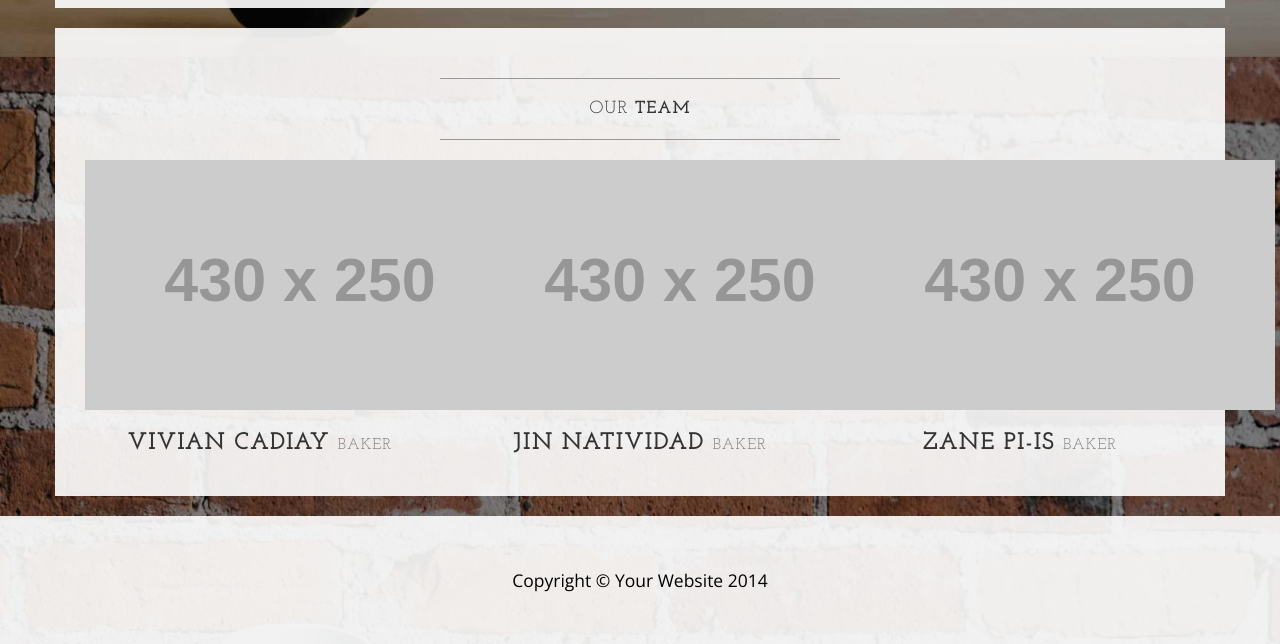
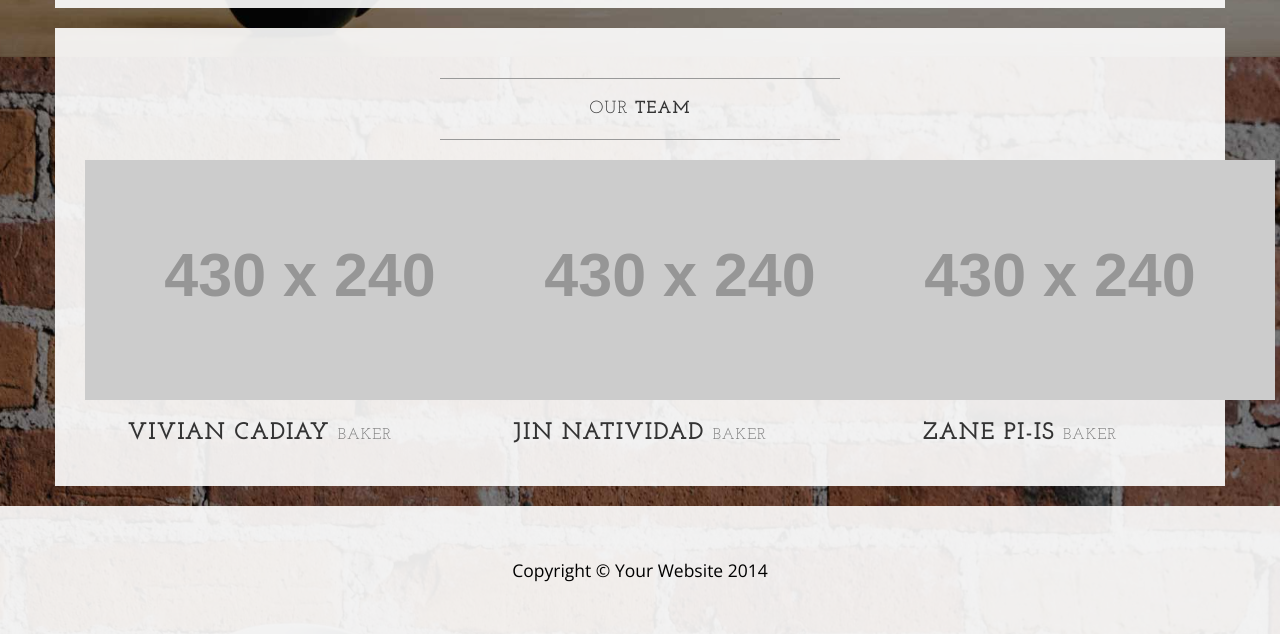
Before and after one commit to jhennatividad/Cake.github.io, a plain HTML site: page about.html in a window 1280 px wide. Shown: the part 743-1387 px from the top of the page. Drawn offline with nearby package versions, Linux system fonts and the light colour scheme; placeholder pictures from the web are drawn by us.

Commit message:
Update about.html

```diff
--- a/about.html
+++ b/about.html
@@ -104,19 +104,19 @@
                     <hr>
                 </div>
                 <div class="col-sm-4 text-center">
-                    <img class="http://assets.merriam-webster.com/mw/images/gallery/gal-wap-slideshow-slide/top-10-authorisms-meme-759@1x.jpg" src="http://placehold.it/430x250" alt="">
+                    <img class="http://assets.merriam-webster.com/mw/images/gallery/gal-wap-slideshow-slide/top-10-authorisms-meme-759@1x.jpg" src="http://placehold.it/430x240" alt="">
                     <h3>Vivian Cadiay
                         <small>Baker</small>
                     </h3>
                 </div>
                 <div class="col-sm-4 text-center">
-                    <img class="https://encrypted-tbn1.gstatic.com/images?q=tbn:ANd9GcQtKv1OTky3BbG1X2TfImEnI9jJVTBQKluFYUrGhq84yVHAm1qc" src="http://placehold.it/430x250" alt="">
+                    <img class="https://encrypted-tbn1.gstatic.com/images?q=tbn:ANd9GcQtKv1OTky3BbG1X2TfImEnI9jJVTBQKluFYUrGhq84yVHAm1qc" src="http://placehold.it/430x240" alt="">
                     <h3>Jin Natividad
                         <small>Baker</small>
                     </h3>
                 </div>
                 <div class="col-sm-4 text-center">
-                    <img class="https://encrypted-tbn2.gstatic.com/images?q=tbn:ANd9GcTJ25M3SCasdjc7PpnunN4QkTIFMWUrjR-4OHeOSmDZimfXtAYF" src="http://placehold.it/430x250" alt="">
+                    <img class="https://encrypted-tbn2.gstatic.com/images?q=tbn:ANd9GcTJ25M3SCasdjc7PpnunN4QkTIFMWUrjR-4OHeOSmDZimfXtAYF" src="http://placehold.it/430x240" alt="">
                     <h3>Zane Pi-is
                         <small>Baker</small>
                     </h3>
```
